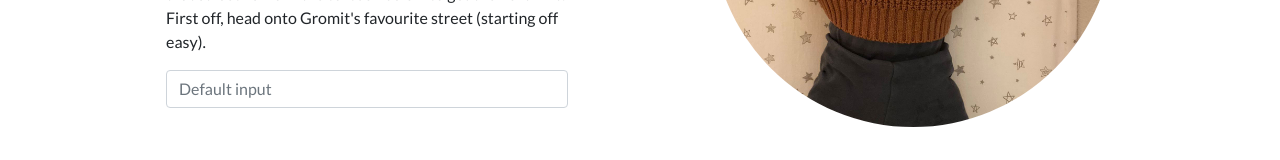
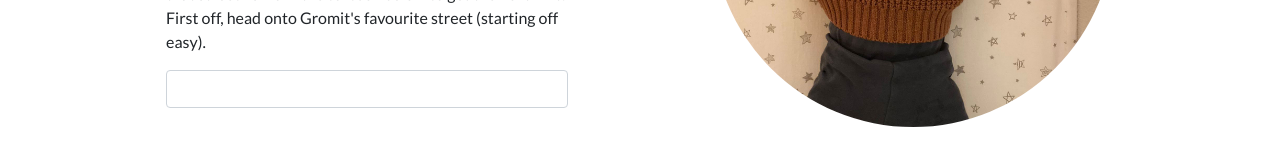
Before and after one commit to Rafnuss/SophiaFirstRestaurant, a plain HTML site: page index.html in a window 1280 px wide. Both pictures are taken after a click on the link "GET STARTED!". Shown: the part 1125-1285 px from the top of the page. Drawn offline with nearby package versions, Linux system fonts and the light colour scheme.

Commit message:
remove placeholder

```diff
--- a/index.html
+++ b/index.html
@@ -55,7 +55,7 @@
                         <div class="p-5">
                             <h2 class="display-4">#1 A meal well-earned...</h2>
                             <p>As if giving birth to little baby Soph wasn't enough to earn yourselves a free meal, you'll have to solve a few riddles to work your way to the restaurant :) Each riddle will give you the name of the street you need to head to - enter that street name in the textbox below to get the next hint! First off, head onto Gromit's favourite street (starting off easy).</p>
-                            <input class="form-control has-success" type="text" placeholder="Default input" id="input-1">
+                            <input class="form-control has-success" type="text" id="input-1">
                         </div>
                     </div>
                 </div>
@@ -72,7 +72,7 @@
                         <div class="p-5">
                             <h2 class="display-4">#2 Cracking good job, Gromit!</h2>
                             <p>Ah, don't we all share Wallace's love of cheese :) Moving on, follow our past president to get closer to your lunch (silent letter got lost somewhere over the ocean). </p>
-                            <input class="form-control" type="text" placeholder="Default input" id="input-2">
+                            <input class="form-control" type="text" id="input-2">
                         </div>
                     </div>
                 </div>
@@ -89,7 +89,7 @@
                         <div class="p-5">
                             <h2 class="display-4">#3 Bravo les amis!</h2>
                             <p>I know, Netherlands would probably have been a more obvious go-to, but we ad to ave a bit of French touch in zere. Next one is a pretty flexible fella, and gets on quite well with the elves. Keep going til you reach the moss. </p>
-                            <input class="form-control" type="text" placeholder="Default input" id="input-3">
+                            <input class="form-control" type="text" id="input-3">
                         </div>
                     </div>
                 </div>
@@ -106,7 +106,7 @@
                         <div class="p-5">
                             <h2 class="display-4">#4 Good hunting!</h2>
                             <p>(Apparently that's an elfic expression, who knows...) This is where things turn for the worst and you need to head to the dark side... and go all the way.</p>
-                            <input class="form-control" type="text" placeholder="Default input" id="input-4">
+                            <input class="form-control" type="text" id="input-4">
                         </div>
                     </div>
                 </div>
@@ -123,7 +123,7 @@
                         <div class="p-5">
                             <h2 class="display-4">#5 Almost there!</h2>
                             <p>Hope that trip to the other side wasn't too hard (don't worry, Cambridge won the boat race an extra five times) - though Oxford's not that bad, great place to live actually ;) :). Moving from Oxford to Harvard, you now want to greet John and - let's not forget what we came for - find your restaurant in Ben's seat. Enter the restaurant name below!</p>
-                            <input class="form-control" type="text" placeholder="Default input" id="input-5">
+                            <input class="form-control" type="text" id="input-5">
                         </div>
                     </div>
                 </div>
```
